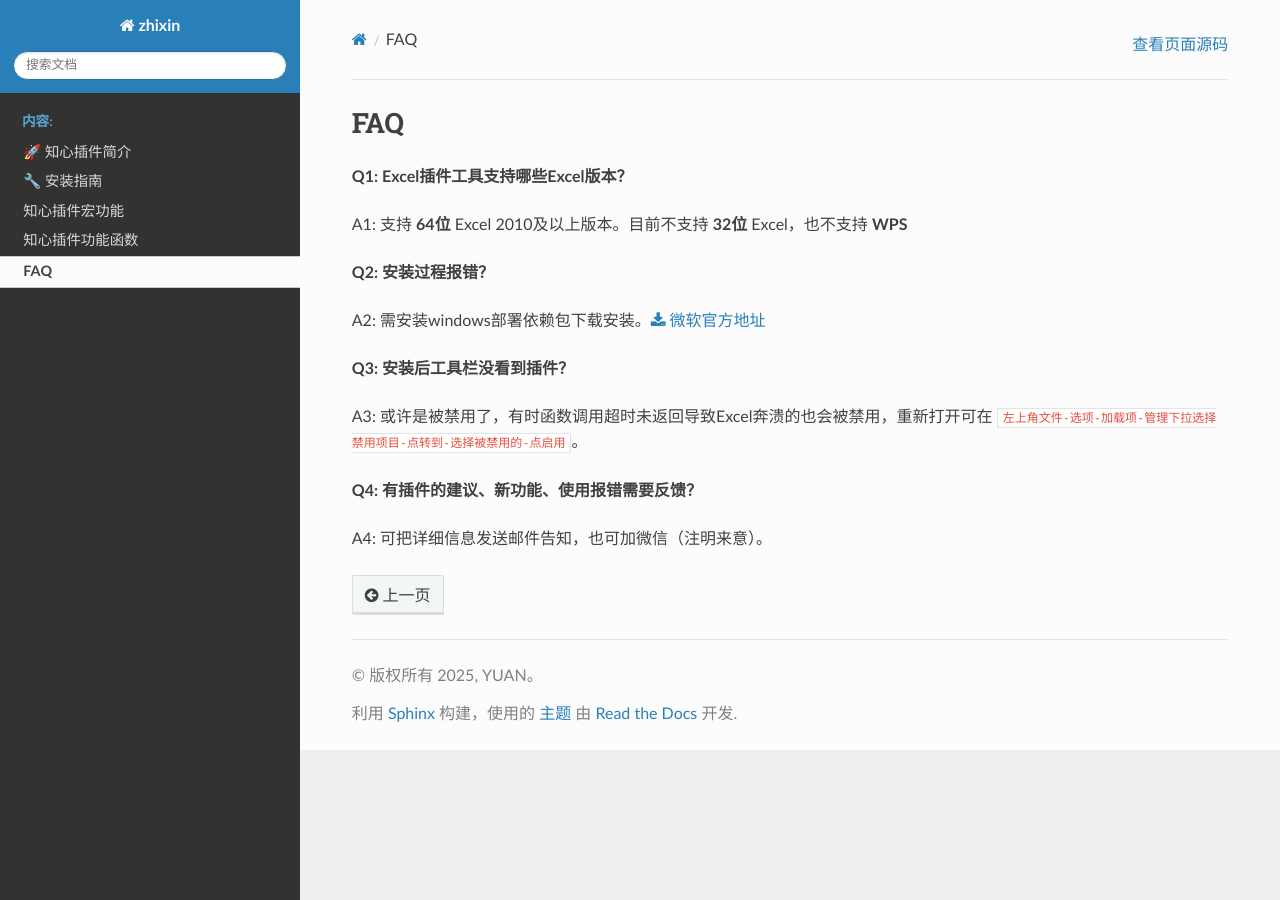
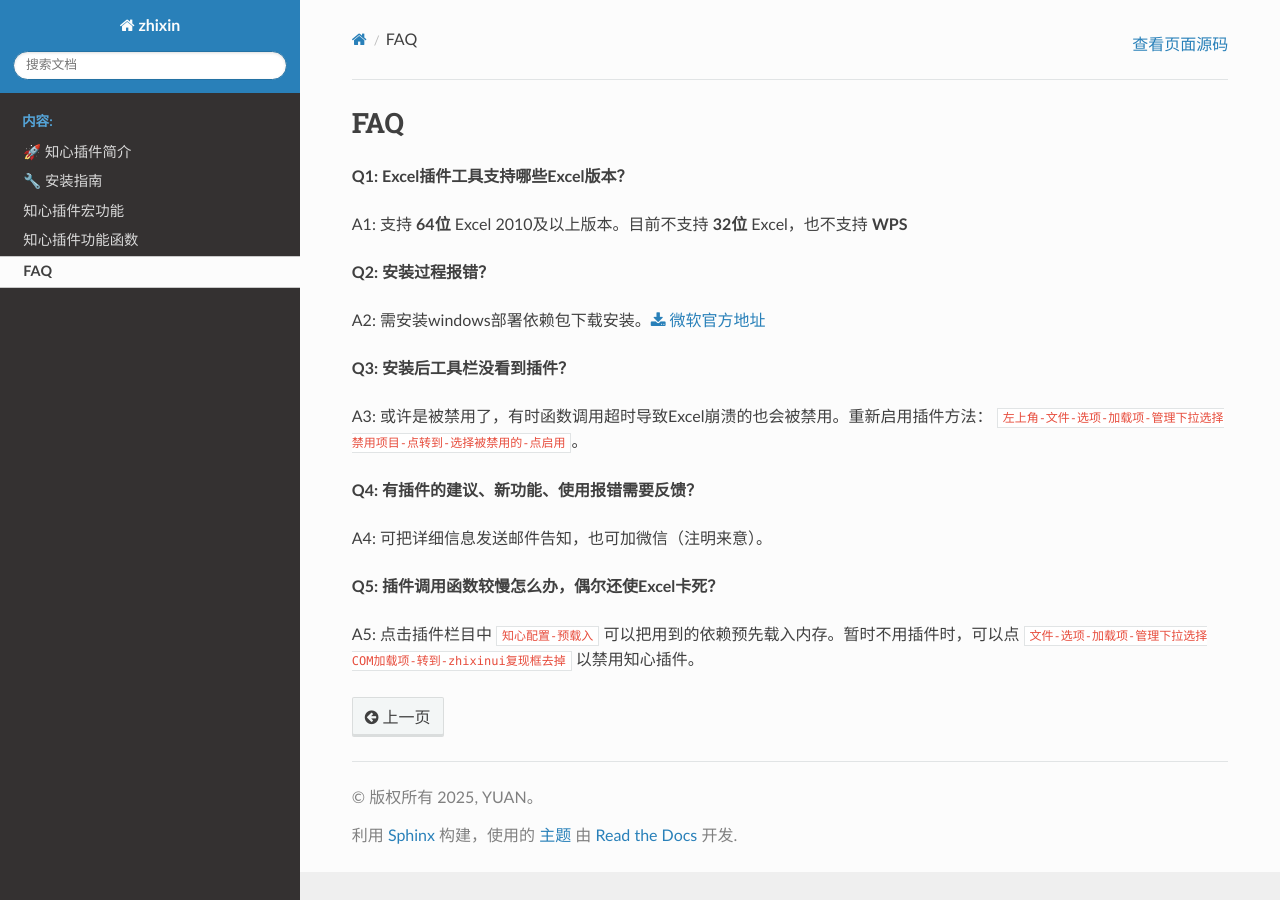
Before and after one commit to gnyuan/zhixindoc, a Sphinx documentation site: the page built from source/faq.rst, in a window 1280 px wide. Built offline with Sphinx 7.4.7 and the Read the Docs theme 3.1.0, drawn with Linux system fonts in a browser that asks for light colours.

Commit message:
fix: udpate faq

```diff
--- a/source/faq.rst
+++ b/source/faq.rst
@@ -11,8 +11,12 @@ A2: 需安装windows部署依赖包下载安装。:download:`微软官方地址
 
 **Q3: 安装后工具栏没看到插件？**
 
-A3: 或许是被禁用了，有时函数调用超时未返回导致Excel奔溃的也会被禁用，重新打开可在 ``左上角文件-选项-加载项-管理下拉选择禁用项目-点转到-选择被禁用的-点启用``。
+A3: 或许是被禁用了，有时函数调用超时导致Excel崩溃的也会被禁用。重新启用插件方法： ``左上角-文件-选项-加载项-管理下拉选择禁用项目-点转到-选择被禁用的-点启用``。
 
 **Q4: 有插件的建议、新功能、使用报错需要反馈？**
 
 A4: 可把详细信息发送邮件告知，也可加微信（注明来意）。
+
+**Q5: 插件调用函数较慢怎么办，偶尔还使Excel卡死？**
+
+A5: 点击插件栏目中 ``知心配置-预载入`` 可以把用到的依赖预先载入内存。暂时不用插件时，可以点 ``文件-选项-加载项-管理下拉选择COM加载项-转到-zhixinui复现框去掉`` 以禁用知心插件。
```
